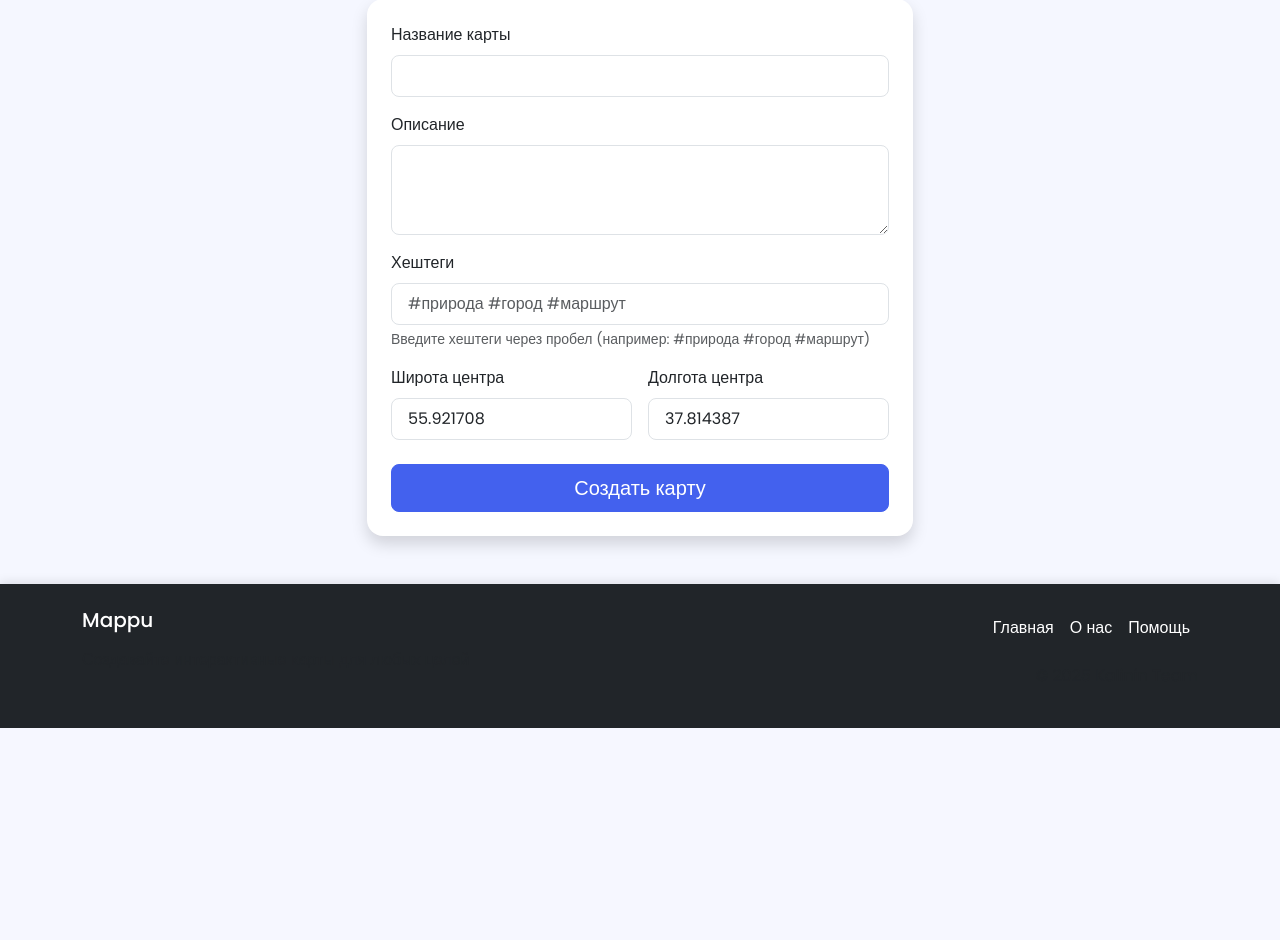
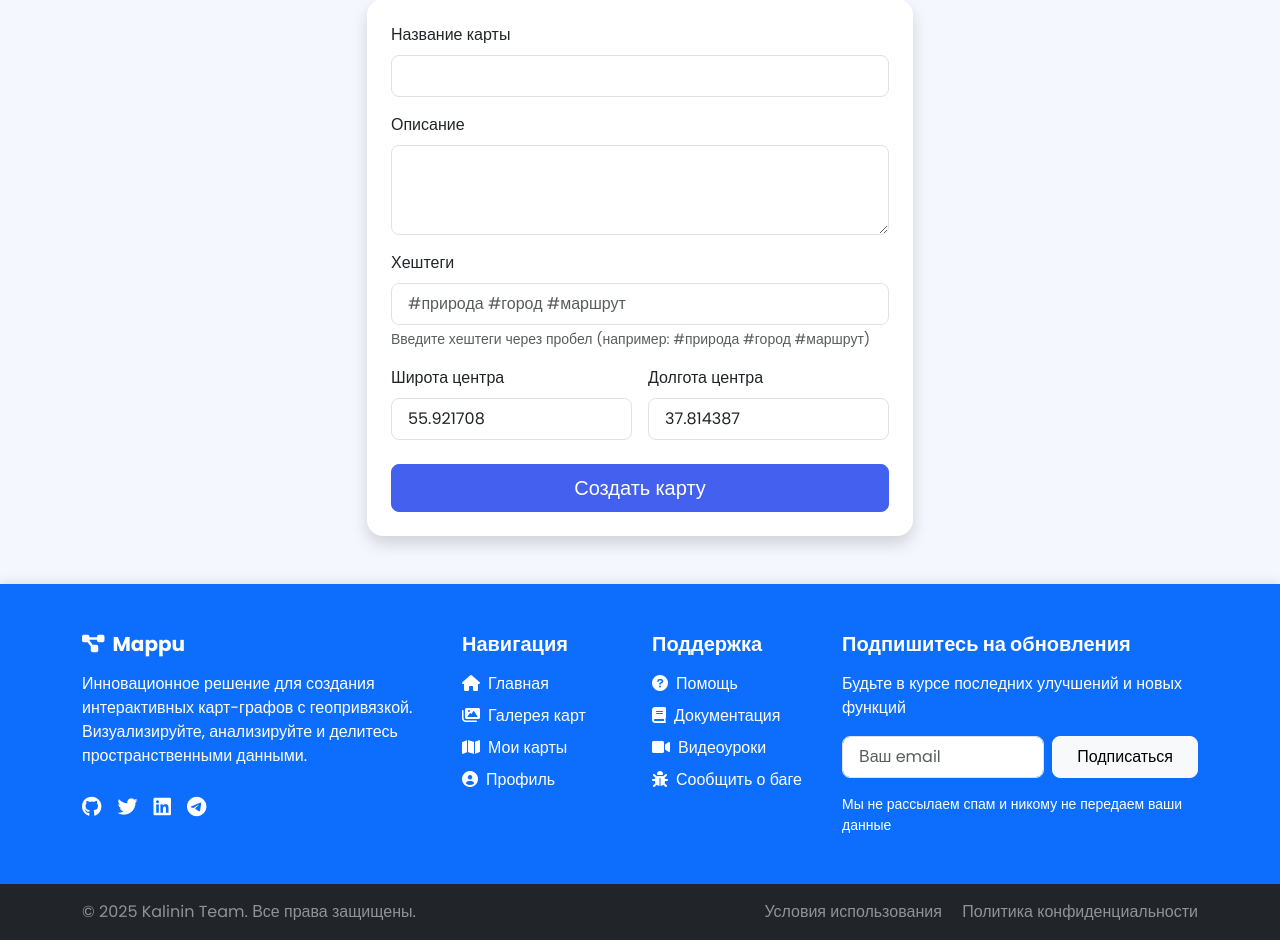
Before and after one commit to legSeor29/Mappu, a Django app: page /create_map/ in a window 1280 px wide. Shown: the part 167-1107 px from the top of the page. Before the commit the page ends 895 px from the top, so only its background shows below. Run offline with Django 5.2, Linux system fonts and the light colour scheme; the visitor is signed in with stand-in values (Sample User, id 1).

Commit message:
footer design

```diff
--- a/MainApp/templates/base.html
+++ b/MainApp/templates/base.html
@@ -202,23 +202,74 @@
       {% block content %} {% endblock %}
   </div>
 
-  <footer class="py-4 mt-auto">
+  <footer class="mt-auto">
+    <div class="bg-primary text-white py-5">
       <div class="container">
-          <div class="row">
-              <div class="col-md-6">
-                  <h5 class="text-white mb-3">Mappu</h5>
-                  <p class="text-muted">Создавайте интерактивные карты для любых целей</p>
-              </div>
-              <div class="col-md-6">
-                  <ul class="nav justify-content-end">
-                      <li class="nav-item"><a href="{% url 'main' %}" class="nav-link px-2 text-white">Главная</a></li>
-                      <li class="nav-item"><a href="#" class="nav-link px-2 text-white">О нас</a></li>
-                      <li class="nav-item"><a href="#" class="nav-link px-2 text-white">Помощь</a></li>
-                  </ul>
-                  <p class="text-muted text-end mt-3">© 2025 Kalinin Team</p>
-              </div>
+        <div class="row gy-4">
+          <div class="col-lg-4 col-md-6">
+            <h5 class="fw-bold mb-3">
+              <i class="fas fa-project-diagram me-2"></i>Mappu
+            </h5>
+            <p class="mb-4">Инновационное решение для создания интерактивных карт-графов с геопривязкой. Визуализируйте, анализируйте и делитесь пространственными данными.</p>
+            <div class="d-flex gap-3">
+              <a href="#" class="text-white fs-5"><i class="fab fa-github"></i></a>
+              <a href="#" class="text-white fs-5"><i class="fab fa-twitter"></i></a>
+              <a href="#" class="text-white fs-5"><i class="fab fa-linkedin"></i></a>
+              <a href="#" class="text-white fs-5"><i class="fab fa-telegram"></i></a>
+            </div>
           </div>
+
+          <div class="col-lg-2 col-md-6">
+            <h5 class="fw-bold mb-3">Навигация</h5>
+            <ul class="list-unstyled">
+              <li class="mb-2"><a href="{% url 'main' %}" class="text-white text-decoration-none"><i class="fas fa-home me-2"></i>Главная</a></li>
+              <li class="mb-2"><a href="{% url 'maps_gallery' %}" class="text-white text-decoration-none"><i class="fas fa-images me-2"></i>Галерея карт</a></li>
+              {% if user.is_authenticated %}
+              <li class="mb-2"><a href="{% url 'user_maps' %}" class="text-white text-decoration-none"><i class="fas fa-map me-2"></i>Мои карты</a></li>
+              <li class="mb-2"><a href="{% url 'profile' %}" class="text-white text-decoration-none"><i class="fas fa-user-circle me-2"></i>Профиль</a></li>
+              {% else %}
+              <li class="mb-2"><a href="{% url 'login' %}" class="text-white text-decoration-none"><i class="fas fa-sign-in-alt me-2"></i>Войти</a></li>
+              <li class="mb-2"><a href="{% url 'register' %}" class="text-white text-decoration-none"><i class="fas fa-user-plus me-2"></i>Регистрация</a></li>
+              {% endif %}
+            </ul>
+          </div>
+
+          <div class="col-lg-2 col-md-6">
+            <h5 class="fw-bold mb-3">Поддержка</h5>
+            <ul class="list-unstyled">
+              <li class="mb-2"><a href="#" class="text-white text-decoration-none"><i class="fas fa-question-circle me-2"></i>Помощь</a></li>
+              <li class="mb-2"><a href="#" class="text-white text-decoration-none"><i class="fas fa-book me-2"></i>Документация</a></li>
+              <li class="mb-2"><a href="#" class="text-white text-decoration-none"><i class="fas fa-video me-2"></i>Видеоуроки</a></li>
+              <li class="mb-2"><a href="#" class="text-white text-decoration-none"><i class="fas fa-bug me-2"></i>Сообщить о баге</a></li>
+            </ul>
+          </div>
+
+          <div class="col-lg-4 col-md-6">
+            <h5 class="fw-bold mb-3">Подпишитесь на обновления</h5>
+            <p class="mb-3">Будьте в курсе последних улучшений и новых функций</p>
+            <form class="d-flex gap-2 mb-3">
+              <input type="email" class="form-control" placeholder="Ваш email">
+              <button type="submit" class="btn btn-light">Подписаться</button>
+            </form>
+            <p class="small mb-0">Мы не рассылаем спам и никому не передаем ваши данные</p>
+          </div>
+        </div>
       </div>
+    </div>
+
+    <div class="bg-dark text-white-50 py-3">
+      <div class="container">
+        <div class="row align-items-center">
+          <div class="col-md-6">
+            <p class="mb-0">© 2025 Kalinin Team. Все права защищены.</p>
+          </div>
+          <div class="col-md-6 text-md-end">
+            <a href="#" class="text-white-50 text-decoration-none me-3">Условия использования</a>
+            <a href="#" class="text-white-50 text-decoration-none">Политика конфиденциальности</a>
+          </div>
+        </div>
+      </div>
+    </div>
   </footer>
 </body>
 </html>
```
Also changed, not shown: MainApp/static/IMAGES/logistics.jpg, MainApp/static/IMAGES/network.jpg.
